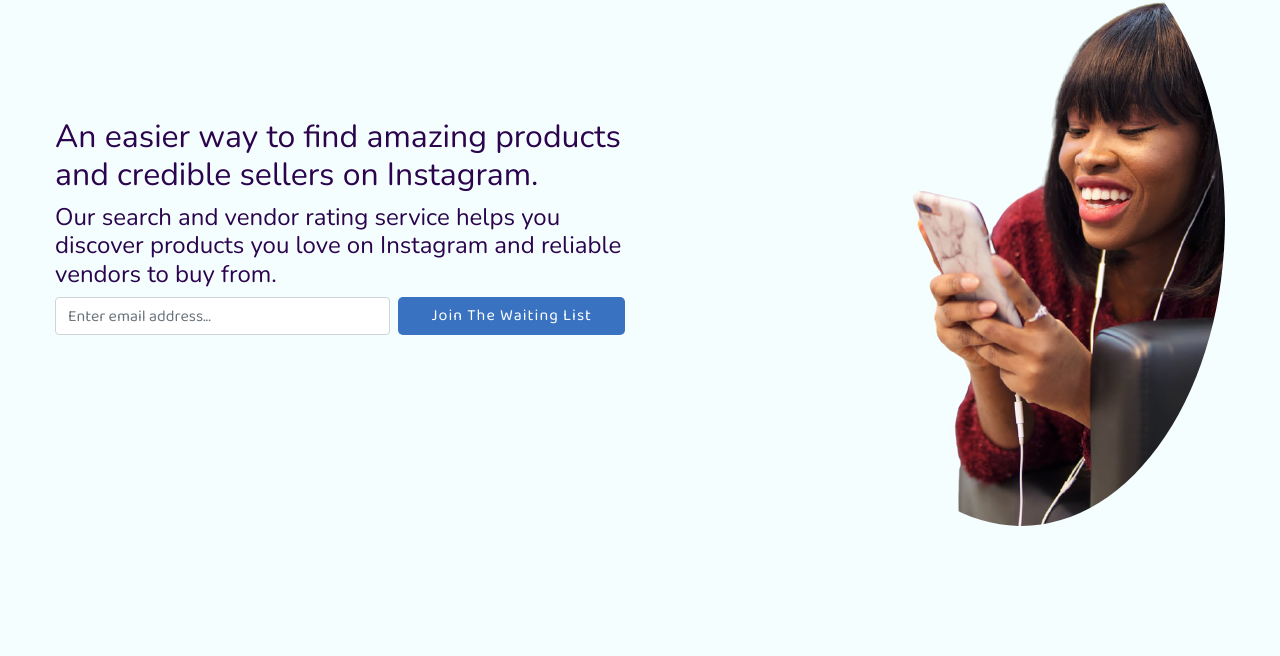
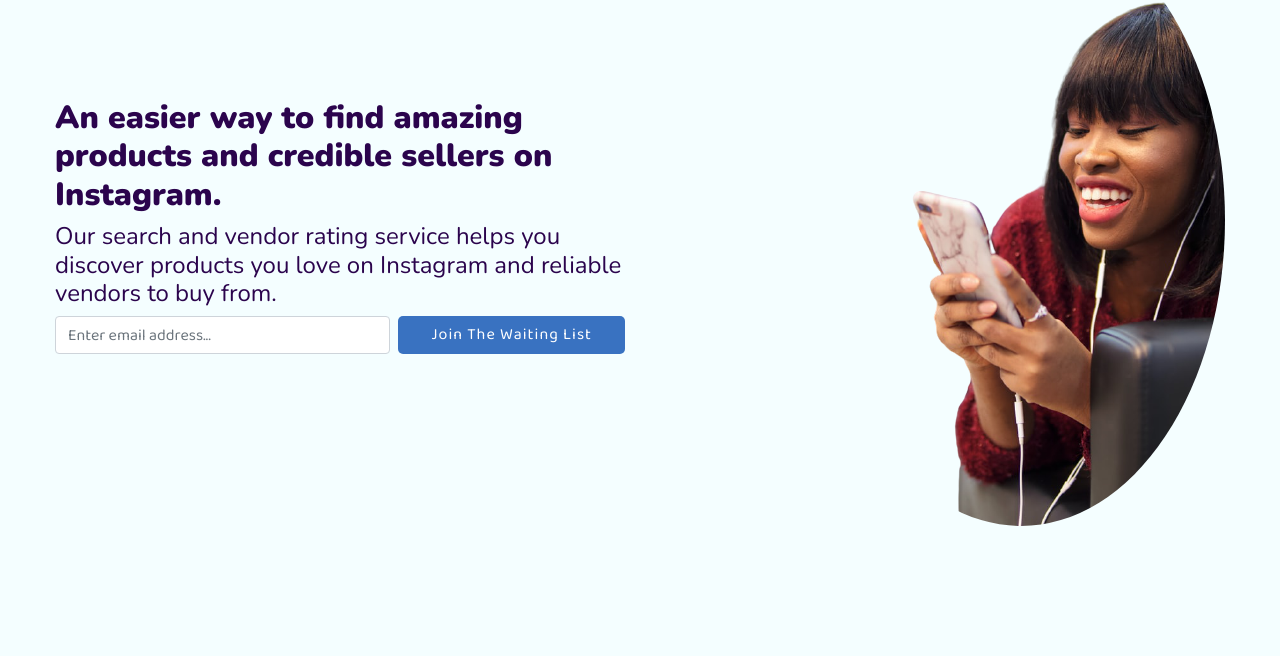
Before and after one commit to manglide/commitment-website, a plain HTML site: page custom.html in a window 1280 px wide. Shown: the part 144-800 px from the top of the page. Drawn offline with nearby package versions, Linux system fonts and the light colour scheme.

Commit message:
Editing Texts................

```diff
--- a/custom.html
+++ b/custom.html
@@ -209,7 +209,7 @@
                             <div class="col-lg-6 col-md-6 abovehero">
                                 <div class="hero__caption align-items-center">
                                     <!-- <span data-animation="fadeInUp" data-delay=".4s">Merchants, Marketers, Business Owners and Internet Stores</span> -->
-                                    <h2 style="margin-top: 13px;" data-animation="fadeInUp" data-delay=".6s">An easier way to find amazing products and credible sellers on Instagram.</h1>
+                                    <h2 style="margin-top: 13px;font-weight: 900;" data-animation="fadeInUp" data-delay=".6s">An easier way to find amazing products and credible sellers on Instagram.</h1>
                                     <h4 data-animation="fadeInUp" data-delay=".8s">
                                         Our search and vendor rating
                                         service helps you discover products you
```
